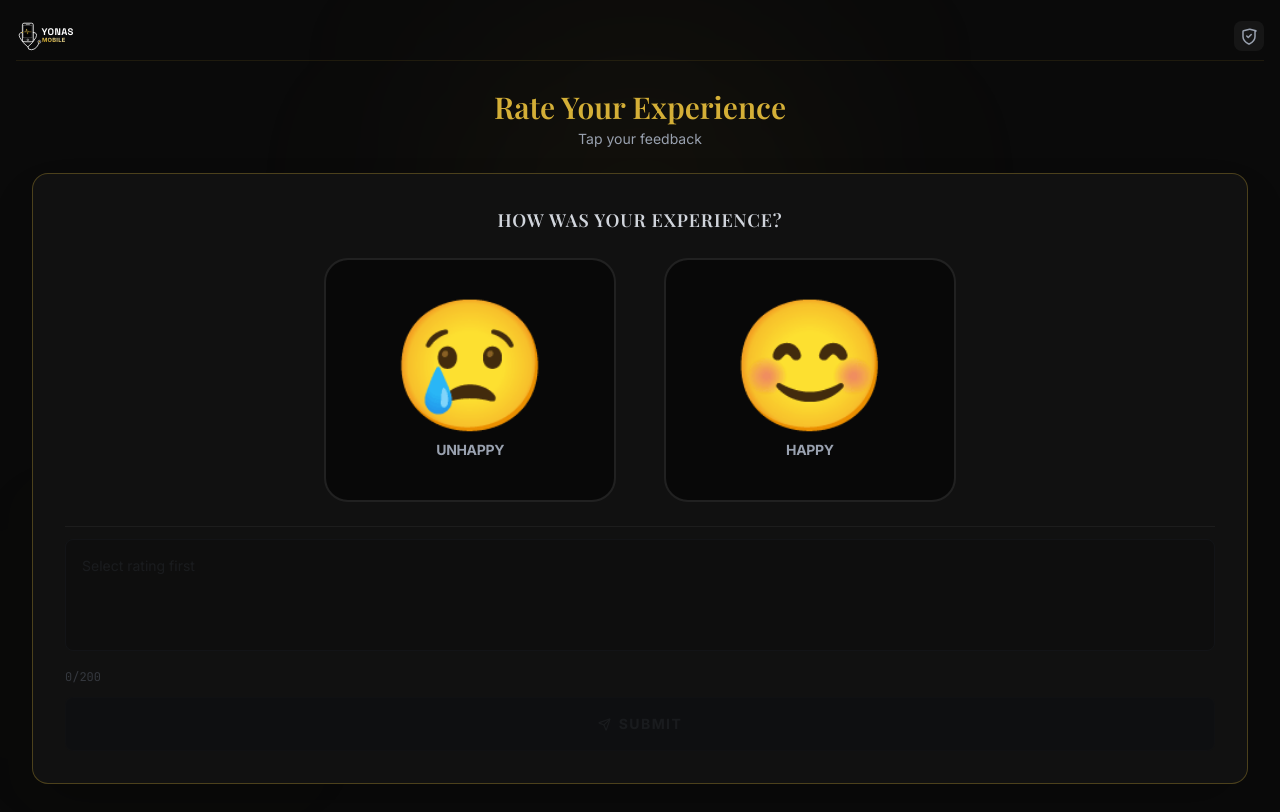
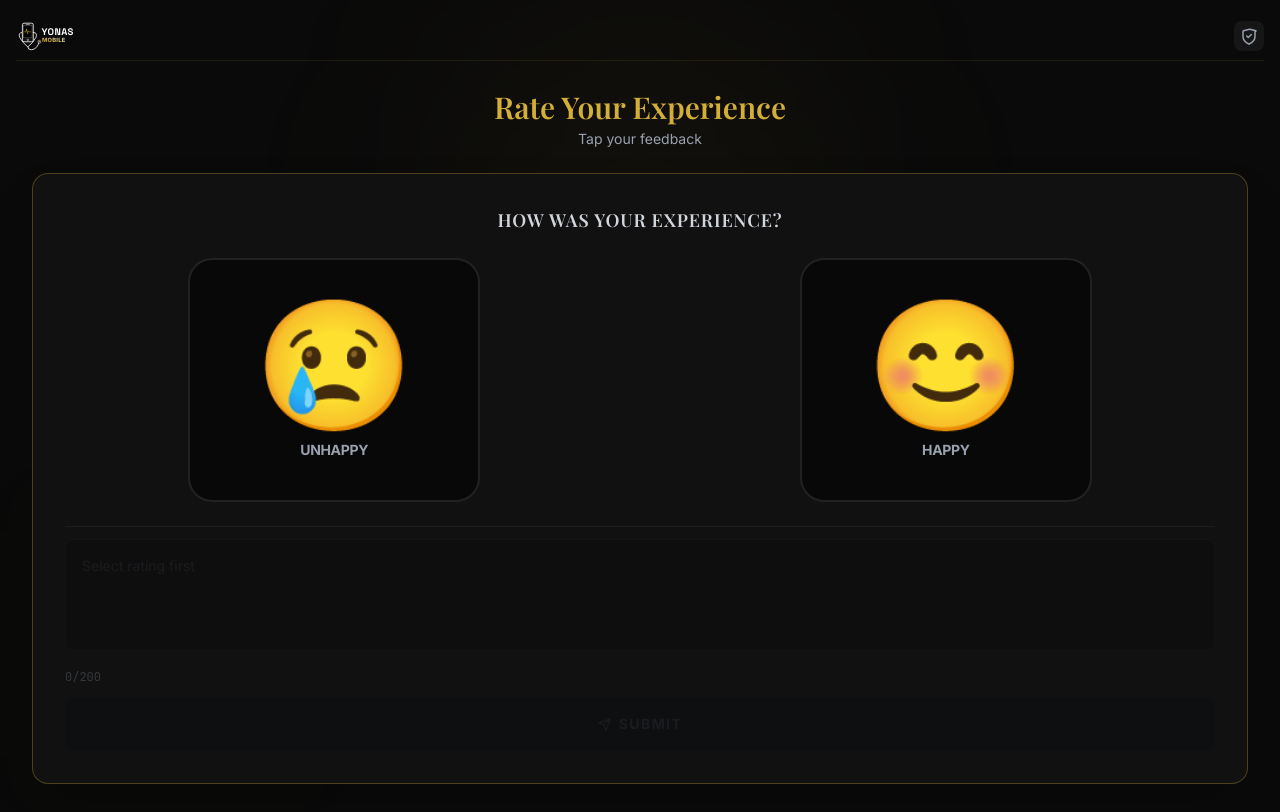
Before and after one commit to smstechnologieset/YonasCustomerFeedback, a React (Vite) app: page / in a window 1280 px wide. Built offline with nearby package versions, Linux system fonts and the light colour scheme; a web font is replaced by a local one.

Commit message:
bigger emojis and gap

```diff
--- a/src/components/RatingScreen.tsx
+++ b/src/components/RatingScreen.tsx
@@ -97,7 +97,7 @@
               <h3 className="text-lg uppercase tracking-wider text-gray-300 font-serif mb-6 text-center">
                 How was your experience?
               </h3>
-              <div className="w-full flex flex-row justify-center gap-12" id="emoji-row">
+              <div className="w-full flex flex-row justify-center gap-80" id="emoji-row">
                 {EMOJI_OPTIONS.map((opt) => {
                   const isSelected = selectedRating === opt.rating;
                   return (
```
